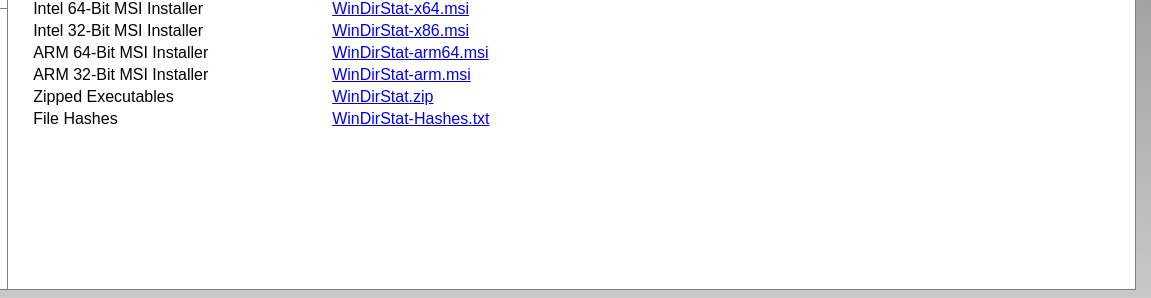
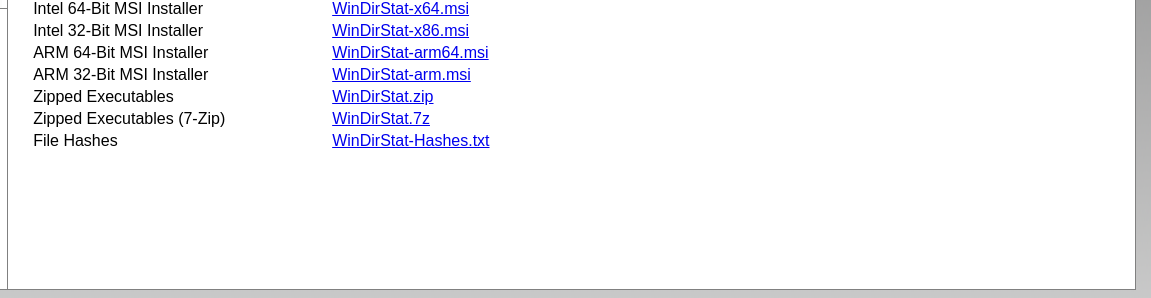
Before and after one commit to windirstat/windirstat-docs, a plain HTML site: page download.html in a window 1280 px wide. Shown: the part 265-563 px from the top of the page, 129-1280 px from the left. Drawn offline with Linux system fonts and the light colour scheme; no server answers.

Commit message:
Add 7-Zip Link

```diff
--- a/download.html
+++ b/download.html
@@ -78,6 +78,12 @@
             </td>
           </tr>
           <tr>
+            <td>Zipped Executables (7-Zip)</td>
+            <td>
+              <a href="https://github.com/windirstat/windirstat/releases/latest/download/WinDirStat.7z">WinDirStat.7z</a>
+            </td>
+          </tr>
+          <tr>
             <td>File Hashes</td>
             <td>
               <a href="https://github.com/windirstat/windirstat/releases/latest/download/WinDirStat-Hashes.txt">WinDirStat-Hashes.txt</a>
```
